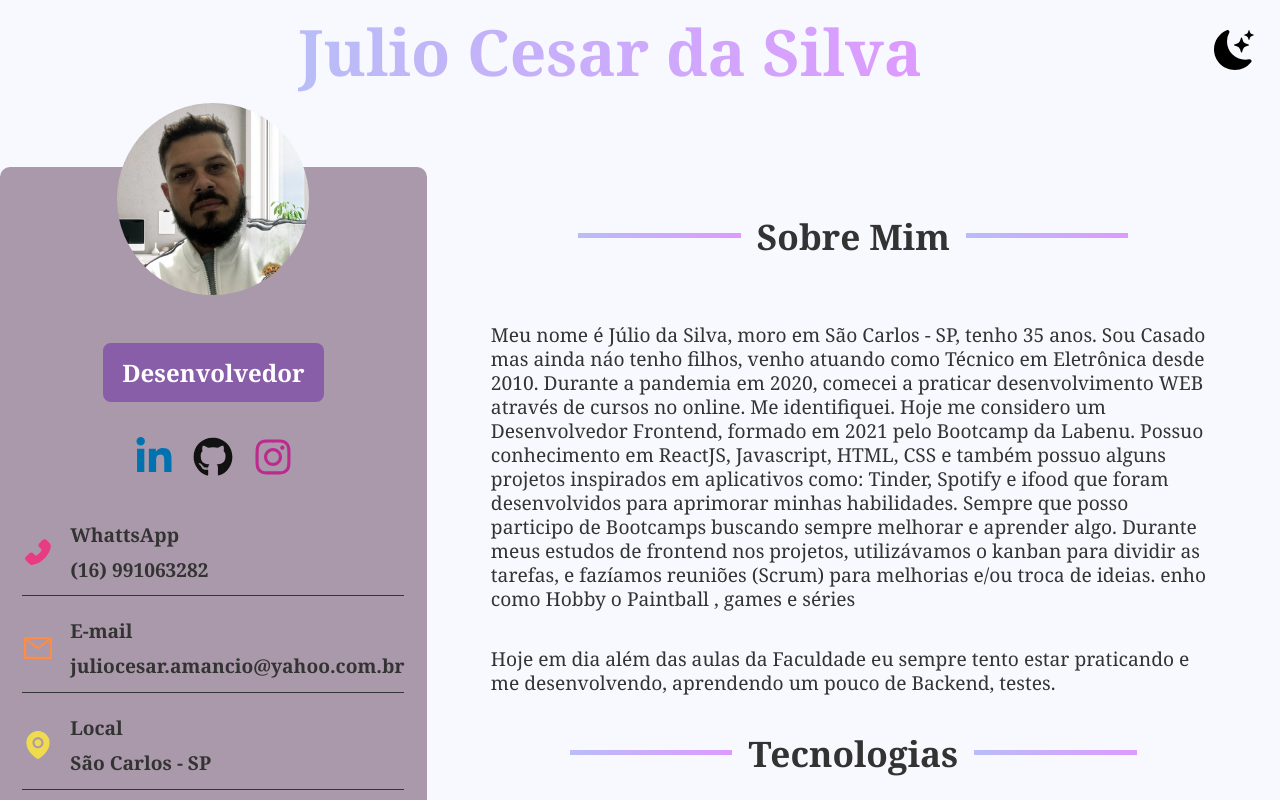
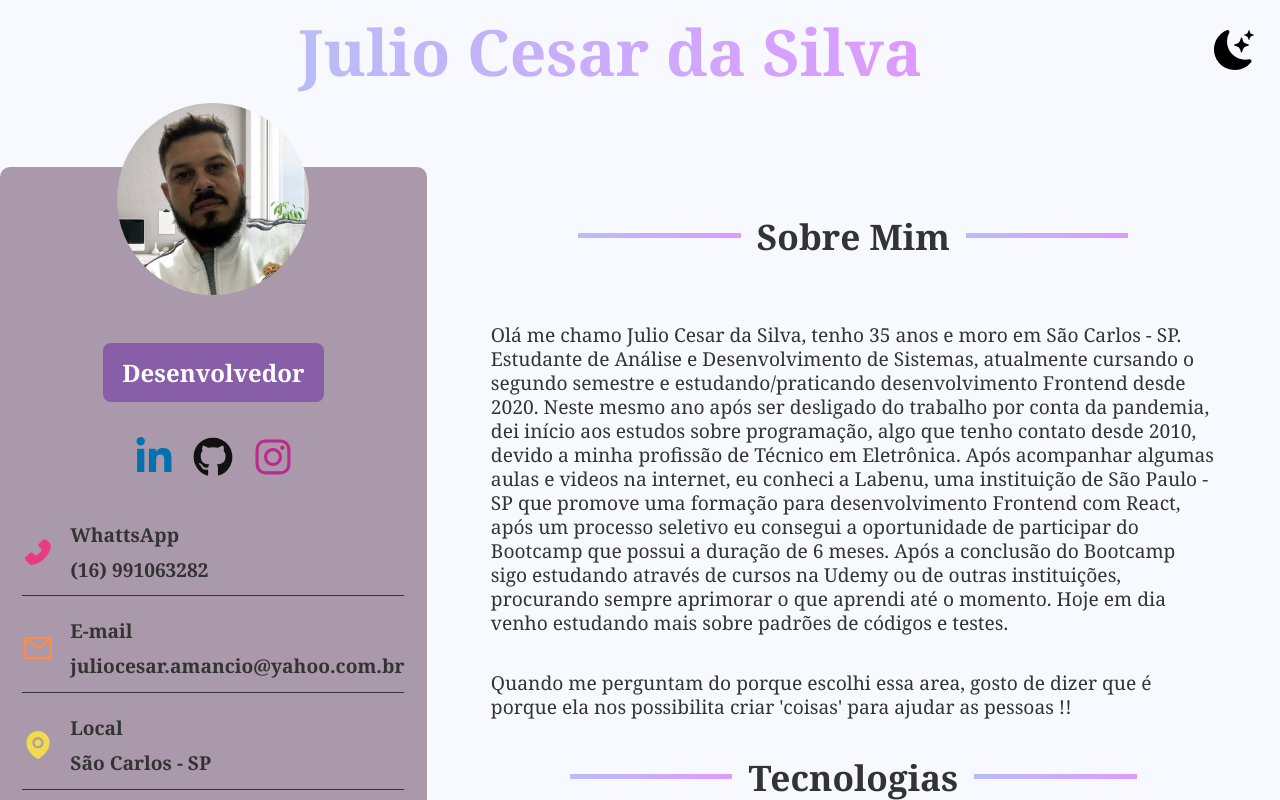
Before and after one commit to JulioSilvaa/portifolio, a React (Vite) app: page / in a window 1280 px wide. Shown: the top 800 px of the page. Built offline with nearby package versions, Linux system fonts and the light colour scheme.

Commit message:
refactor: change info about

```diff
--- a/src/components/about/AboutMe.jsx
+++ b/src/components/about/AboutMe.jsx
@@ -6,20 +6,22 @@ function AboutMe() {
     <>
       <S.ContainerAboutme>
         <S.ContainerAboutMessage>
-          Meu nome é Júlio da Silva, moro em São Carlos - SP, tenho 35 anos. Sou Casado mas ainda
-          náo tenho filhos, venho atuando como Técnico em Eletrônica desde 2010. Durante a pandemia
-          em 2020, comecei a praticar desenvolvimento WEB através de cursos no online. Me
-          identifiquei. Hoje me considero um Desenvolvedor Frontend, formado em 2021 pelo Bootcamp
-          da Labenu. Possuo conhecimento em ReactJS, Javascript, HTML, CSS e também possuo alguns
-          projetos inspirados em aplicativos como: Tinder, Spotify e ifood que foram desenvolvidos
-          para aprimorar minhas habilidades. Sempre que posso participo de Bootcamps buscando sempre
-          melhorar e aprender algo. Durante meus estudos de frontend nos projetos, utilizávamos o
-          kanban para dividir as tarefas, e fazíamos reuniões (Scrum) para melhorias e/ou troca de
-          ideias. enho como Hobby o Paintball , games e séries
+          Olá me chamo Julio Cesar da Silva, tenho 35 anos e moro em São Carlos - SP. Estudante de
+          Análise e Desenvolvimento de Sistemas, atualmente cursando o segundo semestre e
+          estudando/praticando desenvolvimento Frontend desde 2020. Neste mesmo ano após ser
+          desligado do trabalho por conta da pandemia, dei início aos estudos sobre programação,
+          algo que tenho contato desde 2010, devido a minha profissão de Técnico em Eletrônica. Após
+          acompanhar algumas aulas e videos na internet, eu conheci a Labenu, uma instituição de São
+          Paulo - SP que promove uma formação para desenvolvimento Frontend com React, após um
+          processo seletivo eu consegui a oportunidade de participar do Bootcamp que possui a
+          duração de 6 meses. Após a conclusão do Bootcamp sigo estudando através de cursos na Udemy
+          ou de outras instituições, procurando sempre aprimorar o que aprendi até o momento. Hoje
+          em dia venho estudando mais sobre padrões de códigos e testes.
         </S.ContainerAboutMessage>
+
         <S.ContainerAboutMessage>
-          Hoje em dia além das aulas da Faculdade eu sempre tento estar praticando e me
-          desenvolvendo, aprendendo um pouco de Backend, testes.
+          Quando me perguntam do porque escolhi essa area, gosto de dizer que é porque ela nos
+          possibilita criar 'coisas' para ajudar as pessoas !!
         </S.ContainerAboutMessage>
       </S.ContainerAboutme>
     </>
```
